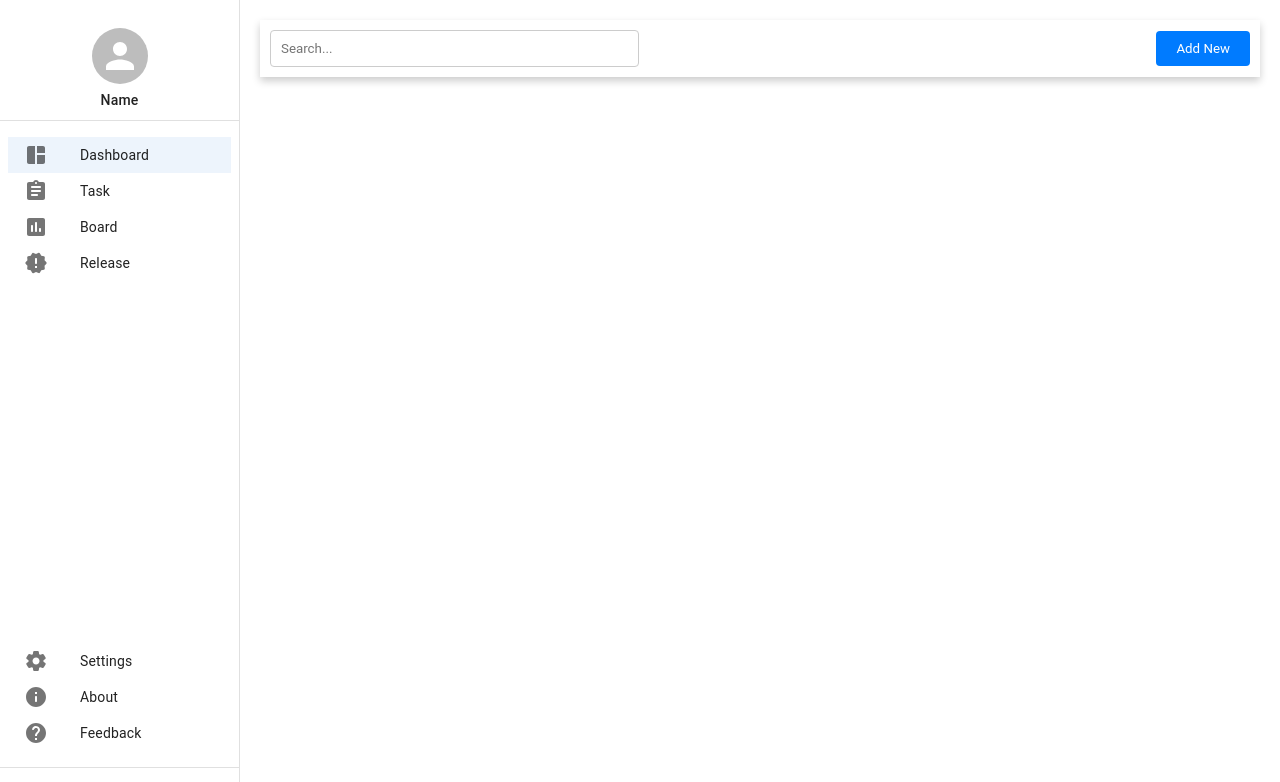
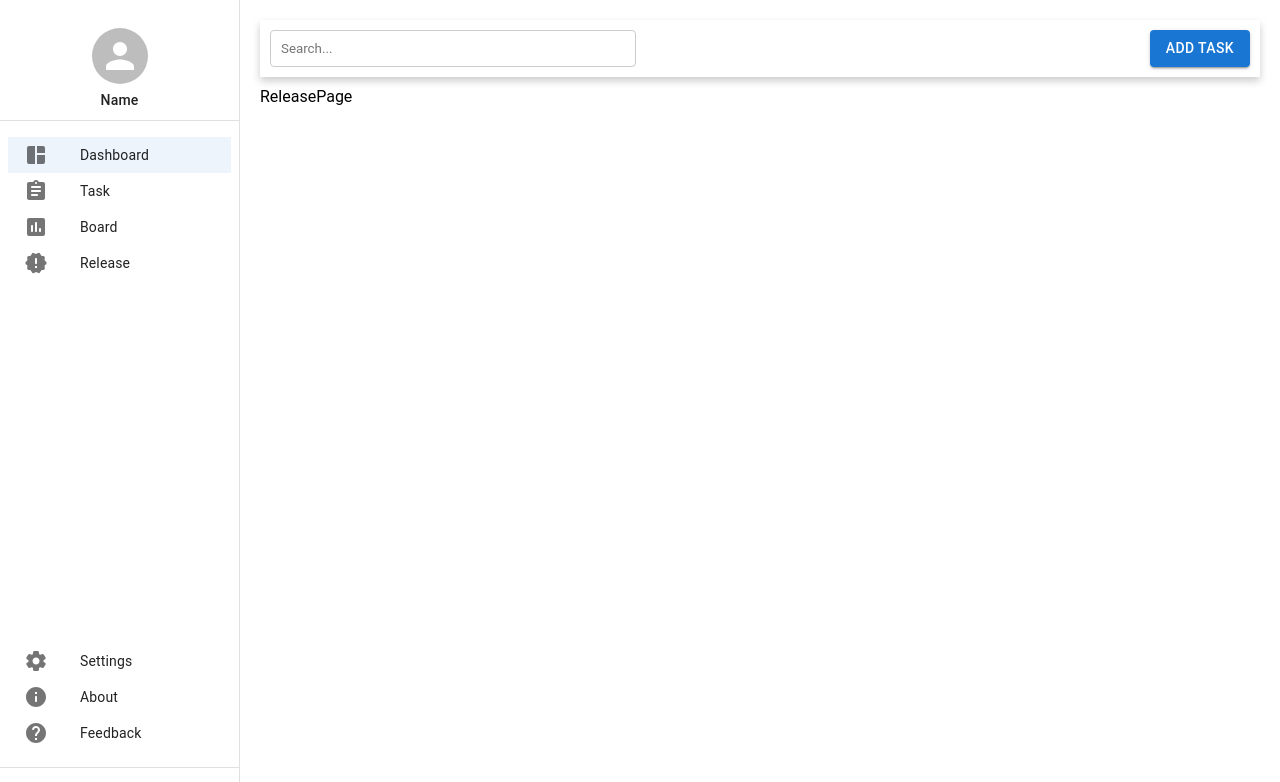
Before and after one commit to prabakaran03061998/march_24_project_management, a React (Create React App) app in the folder todolist/: page /release in a window 1280 px wide. Shown: the top 782 px of the page. Built offline with nearby package versions, Linux system fonts and the light colour scheme; the HTML template or start-up script is replaced by a standard one.

Commit message:
Changes in navigation and buttons

```diff
--- a/todolist/src/components/MenuContent.js
+++ b/todolist/src/components/MenuContent.js
@@ -18,7 +18,7 @@ const mainListItems = [
   {id:0, text: 'Dashboard', icon: <SpaceDashboardIcon />, path: '/' },
   {id:1, text: 'Task', icon: <AssignmentRoundedIcon />, path: '/task' },
   {id:2, text: 'Board', icon: <AssessmentRoundedIcon />, path: '/status' },
-  {id:3, text: 'Release', icon: <NewReleasesRoundedIcon />, path: '/user' },
+  {id:3, text: 'Release', icon: <NewReleasesRoundedIcon />, path: '/release' },
 ];
 
 const secondaryListItems = [
--- /dev/null
+++ b/todolist/src/components/Nav-Button.js
@@ -0,0 +1,11 @@
+import * as React from 'react';
+import Stack from '@mui/material/Stack';
+import Button from '@mui/material/Button';
+
+export default function BasicButtons() {
+  return (
+    <Stack spacing={2} direction="row">
+      <Button variant="contained">Add Task</Button>
+    </Stack>
+  );
+}
--- a/todolist/src/components/NavBar.js
+++ b/todolist/src/components/NavBar.js
@@ -1,6 +1,7 @@
 // src/components/Navbar.js
 import React, { useState } from 'react';
 import '../style/Navbar.css';
+import NavButton from '../components/Nav-Button';
 
 
 const Navbar = () => {
@@ -26,9 +27,7 @@ const Navbar = () => {
         />
       </div>
       <div className="button-container">
-        <button className="add-new-button" onClick={handleAddNewClick}>
-          Add New
-        </button>
+      <NavButton/>
       </div>
     </nav>
   );
--- a/todolist/src/data/routes.js
+++ b/todolist/src/data/routes.js
@@ -1,12 +1,16 @@
 
 import React,{Component} from 'react';
 import DashboardPage from '../pages/dashboard-page';
+import BoardPage from '../pages/Status-page';
+import ReleasePage from '../pages/Release-page';
 
 const Task= React.lazy(()=>import('../pages/task-page'))
 
 const routes=[
     {path:"/", exact:true, name:'dashboard', element:<DashboardPage/>},
     {path:"/task", name:'Home', element:<Task/>},
+    {path:"/status", name:'Board', element:<BoardPage/>},
+    {path:"/release", name:'Board', element:<ReleasePage/>},
 
 ]
 
--- /dev/null
+++ b/todolist/src/pages/Release-page.js
@@ -0,0 +1,8 @@
+
+const ReleasePage = () =>{
+    return (<>
+        ReleasePage
+    </>)
+}
+
+export default ReleasePage;
```
